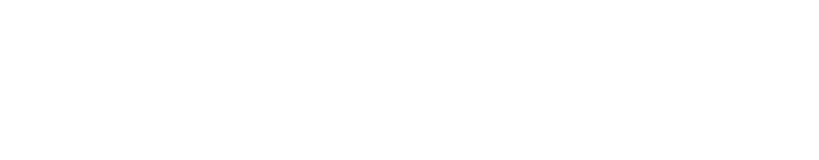
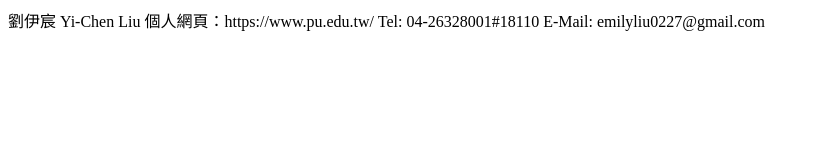
Before and after one commit to EmilyLiu0227/-, a plain HTML site: page 網頁簡介.html in a window 1280 px wide. Shown: the whole page, without its empty margins (0-819 px from the left). Drawn offline with Linux system fonts and the light colour scheme.

Commit message:
version 1: body

```diff
--- a/網頁簡介.html
+++ b/網頁簡介.html
@@ -6,6 +6,14 @@
 	<title>劉伊宸簡介</title>
 </head>
 <body>
+	劉伊宸
+	Yi-Chen Liu
+
+	個人網頁：https://www.pu.edu.tw/
+	Tel: 04-26328001#18110
+	E-Mail: emilyliu0227@gmail.com
+</body>
+</html>
 
 </body>
 </html>
```
